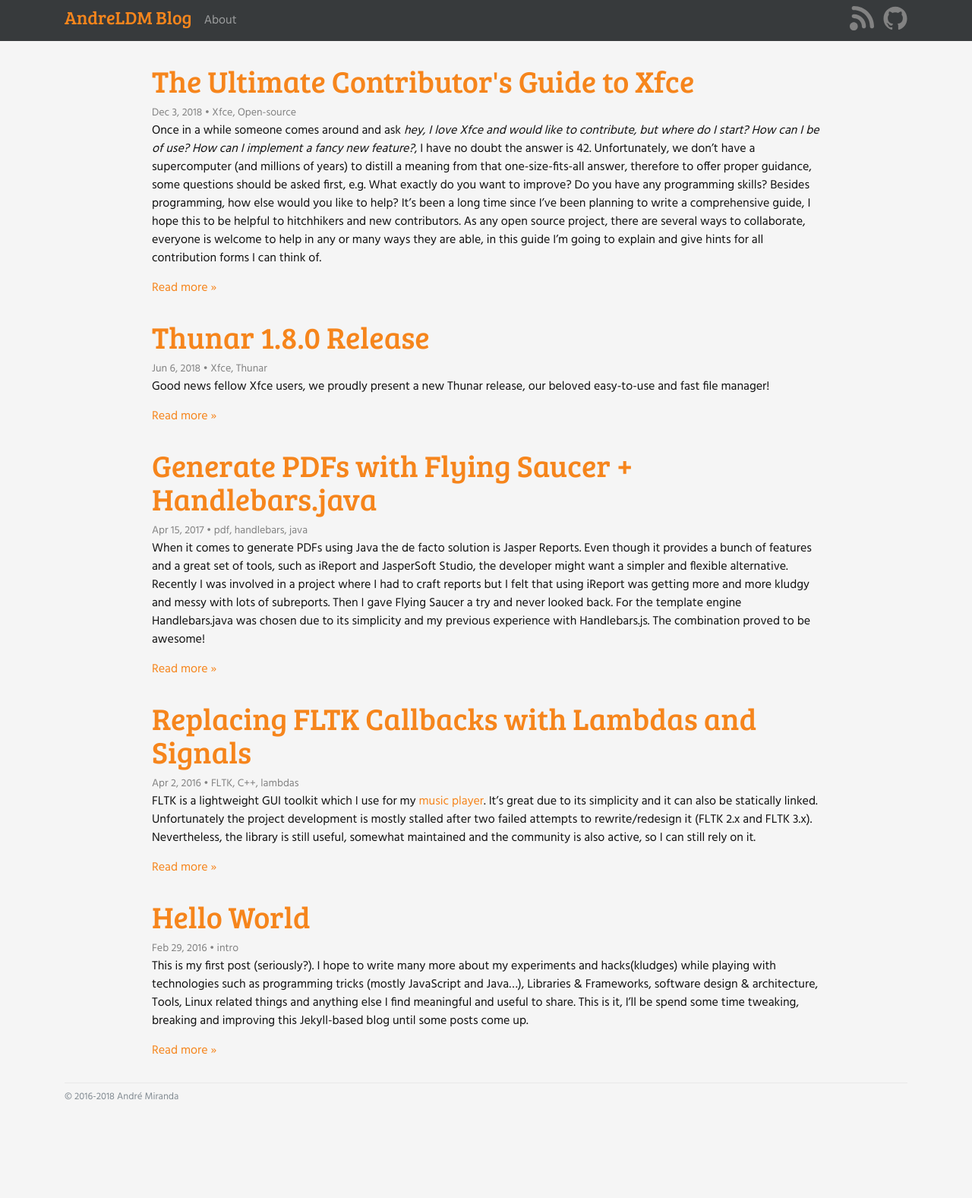
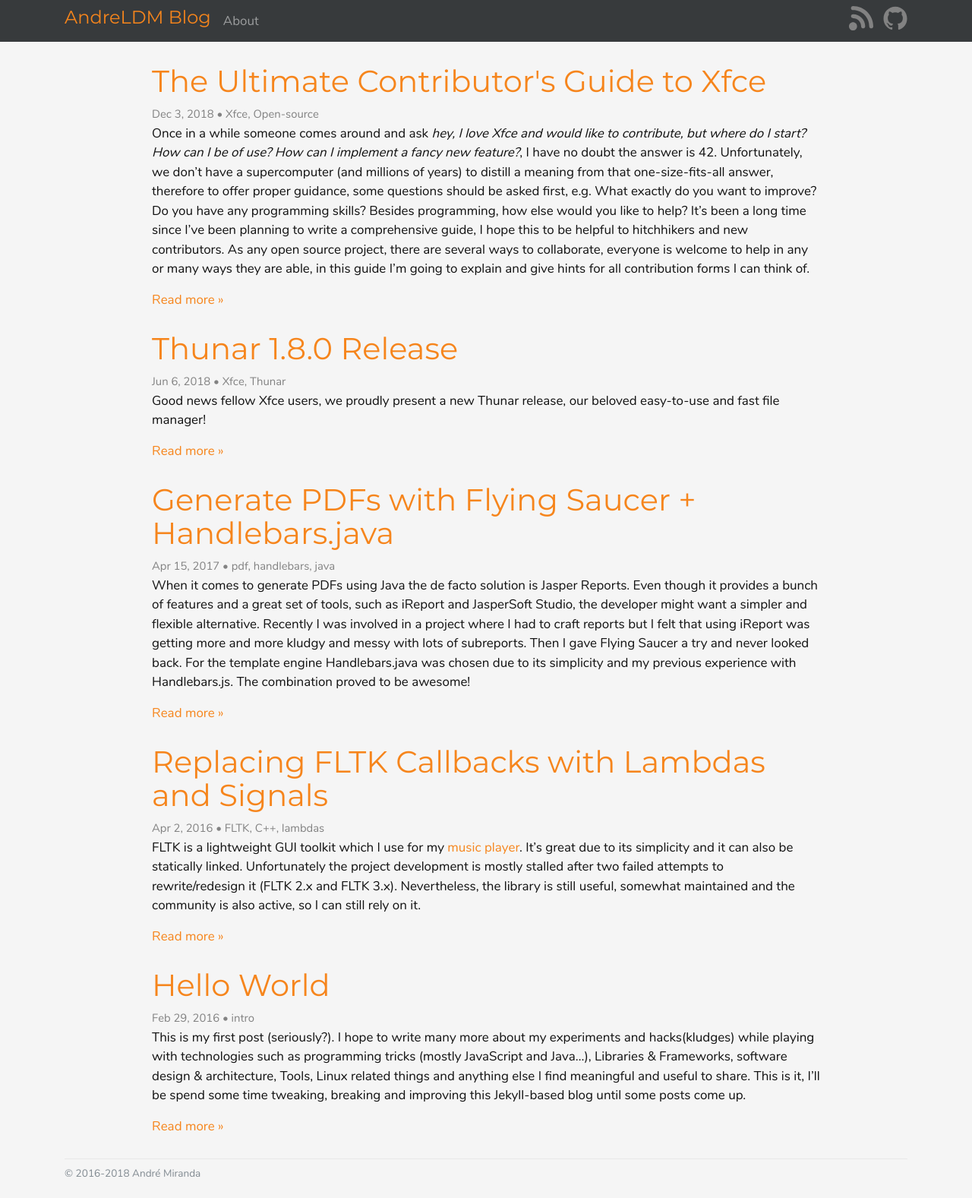
Before and after one commit to andreldm/andreldm.github.io, a Jekyll site: the page built from index.html, in a window 1280 px wide. Shown: the whole page at 76% size. Built offline with Jekyll 4.4.1, drawn with Linux system fonts in a browser that asks for light colours; before the commit the page ends 1475 px from its top, so only the background shows below that.

Commit message:
Change fonts and avoid Google Fonts

```diff
--- a/_sass/_layout.scss
+++ b/_sass/_layout.scss
@@ -95,7 +95,7 @@
   margin-bottom: $spacing-unit;
 
   .navbar-brand {
-    font-family: "Bree Serif";
+    font-family: $brand-font-family;
     font-size: 1.5rem;
     padding: 0px;
     line-height: 1.25;
--- a/css/main.scss
+++ b/css/main.scss
@@ -6,9 +6,10 @@
 
 
 // Our variables
-$base-font-family: 'Hind', Helvetica, Arial, sans-serif;
-$base-font-size:   16px;
-$title-font-family: 'Bree Serif', serif;
+$base-font-family: 'Nunito', Helvetica, Arial, sans-serif;
+$base-font-size:   17px;
+$title-font-family: 'Montserrat', serif;
+$brand-font-family: 'Montserrat', serif;
 $small-font-size:  $base-font-size * 0.875;
 $base-line-height: 1.5;
 
@@ -50,8 +51,21 @@
 
 
 // Custom fonts
-@import url(https://fonts.googleapis.com/css?family=Hind);
-@import url(https://fonts.googleapis.com/css?family=Bree+Serif);
+@font-face {
+    font-family: 'Nunito';
+    font-style: normal;
+    font-weight: 400;
+    font-display: swap;
+    src: local('Nunito Regular'), local('Nunito-Regular'), url(../fonts/nunito.woff2) format('woff2');
+}
+
+@font-face {
+    font-family: 'Montserrat';
+    font-style: normal;
+    font-weight: 400;
+    font-display: swap;
+    src: local('Montserrat Regular'), local('Montserrat-Regular'), url(../fonts/montserrat.woff2) format('woff2');
+}
 
 
 
```
Also changed, not shown: fonts/montserrat.woff2 (added), fonts/nunito.woff2 (added).
